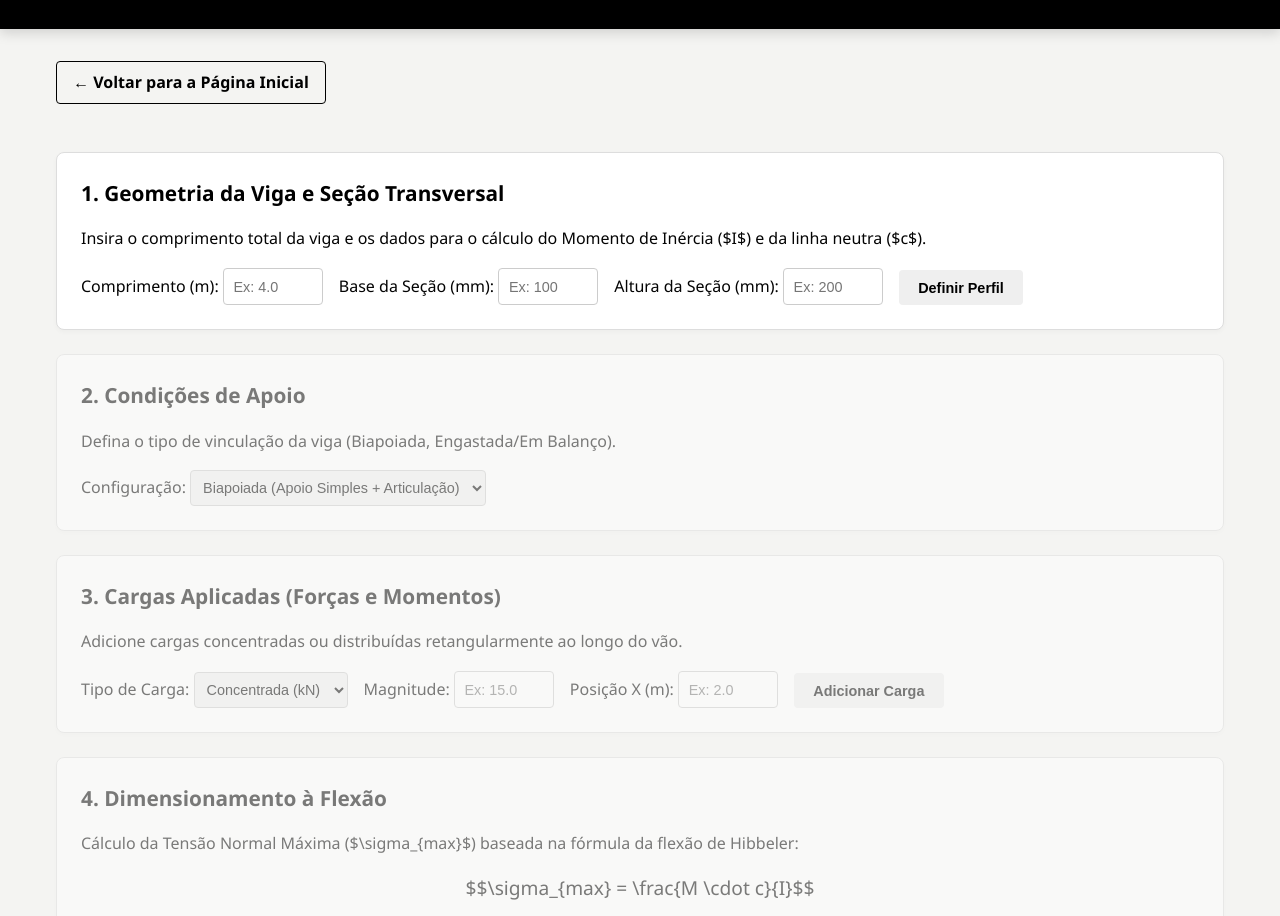
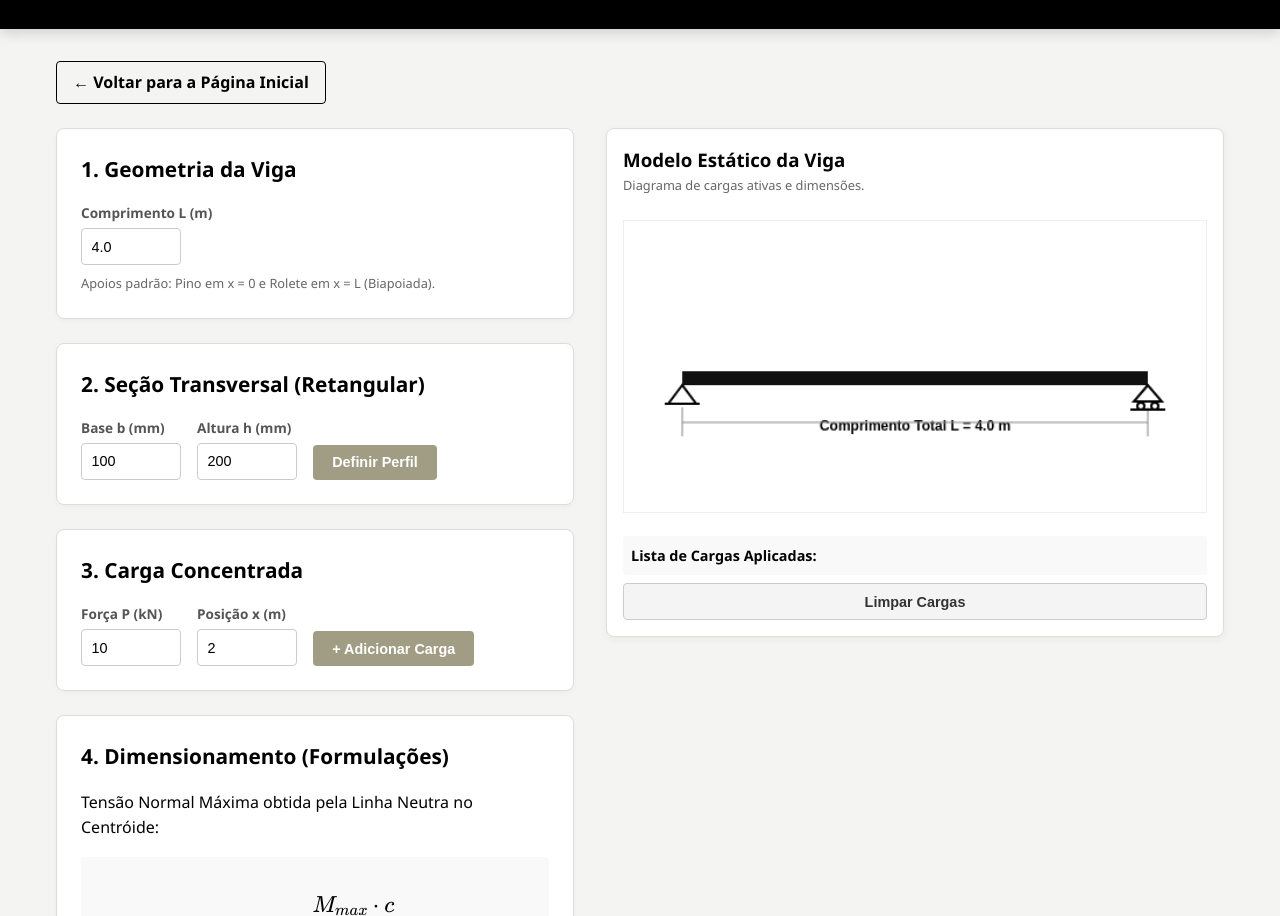
Before and after one commit to BernardoCastroo/Projeto-de-Mecanica-dos-solidos, a plain HTML site: page vigas.html in a window 1280 px wide. Shown: the part 133-1049 px from the top of the page. Drawn offline with nearby package versions, Linux system fonts and the light colour scheme.

Commit message:
Update vigas.html

```diff
--- a/vigas.html
+++ b/vigas.html
@@ -5,72 +5,88 @@
     <meta name="viewport" content="width=device-width, initial-scale=1.0">
     <title>Análise de Vigas - Resistência dos Materiais (Hibbeler)</title>
     <link rel="stylesheet" href="style.css">
+    <script src="https://polyfill.io/v3/polyfill.min.js?features=es6"></script>
+    <script id="MathJax-script" async src="https://cdn.jsdelivr.net/npm/mathjax@3/es3/tex-mml-chtml.js"></script>
 </head>
 <body>
 
     <header>
-        <h1>Análise de Vigas (Flexão Pura e Simples)</h1>
+        <h1>Análise de Vigas (Flexão)</h1>
         <p>Fundamentado em: HIBBELER, R.C. Resistência dos Materiais, 10ª Ed.</p>
     </header>
 
     <main>
-        <div style="margin-bottom: 1.5rem;">
         <a href="index.html" class="btn-voltar">← Voltar para a Página Inicial</a>
+
+        <div class="calc-container">
+            <div class="inputs-panel">
+                <section class="step-section">
+                    <h2>1. Geometria da Viga</h2>
+                    <div class="input-group">
+                        <div class="input-field">
+                            <label>Comprimento L (m)</label>
+                            <input type="number" id="viga-L" step="0.5" value="4.0" oninput="desenharViga()">
                         </div>
-
-        <section class="step-section" id="viga-passo1">
-            <h2>1. Geometria da Viga e Seção Transversal</h2>
-            <p>Insira o comprimento total da viga e os dados para o cálculo do Momento de Inércia ($I$) e da linha neutra ($c$).</p>
-
-            <div class="input-group">
-                <label>Comprimento (m): <input type="number" id="viga-comprimento" step="0.1" placeholder="Ex: 4.0"></label>
-                <label>Base da Seção (mm): <input type="number" id="viga-base" step="1" placeholder="Ex: 100"></label>
-                <label>Altura da Seção (mm): <input type="number" id="viga-altura" step="1" placeholder="Ex: 200"></label>
-                <button onclick="calcularPropriedadesSecao()">Definir Perfil</button>
                     </div>
-            <div class="node-list" id="resultado-perfil"></div>
+                    <p style="font-size:0.8rem; margin-top:0.5rem; color:#666;">Apoios padrão: Pino em x = 0 e Rolete em x = L (Biapoiada).</p>
                 </section>
 
-        <section class="step-section" id="viga-passo2" style="opacity: 0.5;">
-            <h2>2. Condições de Apoio</h2>
-            <p>Defina o tipo de vinculação da viga (Biapoiada, Engastada/Em Balanço).</p>
+                <section class="step-section">
+                    <h2>2. Seção Transversal (Retangular)</h2>
                     <div class="input-group">
-                <label>Configuração:
-                    <select id="viga-apoio" style="padding: 0.5rem; border-radius: 4px; border: 1px solid #ccc;">
-                        <option value="biapoiada">Biapoiada (Apoio Simples + Articulação)</option>
-                        <option value="balanco">Engastada (Em Balanço)</option>
-                    </select>
-                </label>
+                        <div class="input-field">
+                            <label>Base b (mm)</label>
+                            <input type="number" id="sect-b" placeholder="100" value="100">
+                        </div>
+                        <div class="input-field">
+                            <label>Altura h (mm)</label>
+                            <input type="number" id="sect-h" placeholder="200" value="200">
+                        </div>
+                        <button class="btn-add" onclick="calcularGeometria()">Definir Perfil</button>
+                    </div>
+                    <div id="result-geometria"></div>
+                </section>
+
+                <section class="step-section">
+                    <h2>3. Carga Concentrada</h2>
+                    <div class="input-group">
+                        <div class="input-field">
+                            <label>Força P (kN)</label>
+                            <input type="number" id="load-P" placeholder="10" value="10">
+                        </div>
+                        <div class="input-field">
+                            <label>Posição x (m)</label>
+                            <input type="number" id="load-a" placeholder="2" value="2">
+                        </div>
+                        <button class="btn-add" onclick="adicionarCargaP()">+ Adicionar Carga</button>
                     </div>
                 </section>
 
-        <section class="step-section" id="viga-passo3" style="opacity: 0.5;">
-            <h2>3. Cargas Aplicadas (Forças e Momentos)</h2>
-            <p>Adicione cargas concentradas ou distribuídas retangularmente ao longo do vão.</p>
-            <div class="input-group">
-                <label>Tipo de Carga:
-                    <select id="viga-tipo-carga" style="padding: 0.5rem; border-radius: 4px; border: 1px solid #ccc;">
-                        <option value="concentrada">Concentrada (kN)</option>
-                        <option value="distribuida">Distribuída (kN/m)</option>
-                    </select>
-                </label>
-                <label>Magnitude: <input type="number" id="viga-carga-val" step="0.1" placeholder="Ex: 15.0"></label>
-                <label>Posição X (m): <input type="number" id="viga-carga-pos" step="0.1" placeholder="Ex: 2.0"></label>
-                <button onclick="alert('Carga adicionada para o processamento de diagramas.')">Adicionar Carga</button>
+                <section class="step-section">
+                    <h2>4. Dimensionamento (Formulações)</h2>
+                    <p>Tensão Normal Máxima obtida pela Linha Neutra no Centróide:</p>
+                    <div style="text-align: center; margin: 1rem 0; font-size: 1.2rem; background:#f9f9f9; padding:1rem; border-radius:4px;">
+                        $$\sigma_{max} = \frac{M_{max} \cdot c}{I}$$
                     </div>
+                    <button class="btn-calcular" onclick="executarCalculoCompleto()">Calcular Esforços Estruturais</button>
+                    <div id="result-calculo-final"></div>
                 </section>
+            </div>
 
-        <section class="step-section" id="viga-passo4" style="opacity: 0.5;">
-            <h2>4. Dimensionamento à Flexão</h2>
-            <p>Cálculo da Tensão Normal Máxima ($\sigma_{max}$) baseada na fórmula da flexão de Hibbeler:</p>
-            <div style="text-align: center; margin: 1rem 0; font-size: 1.2rem;">
-                $$\sigma_{max} = \frac{M \cdot c}{I}$$
+            <div class="graph-panel">
+                <h3>Modelo Estático da Viga</h3>
+                <p style="font-size:0.8rem; color:#666; margin-bottom: 0.5rem;">Diagrama de cargas ativas e dimensões.</p>
+                <canvas id="canvasViga" width="500" height="250"></canvas>
+
+                <div class="data-list" style="margin-top:1rem;">
+                    <strong>Lista de Cargas Aplicadas:</strong>
+                    <ul id="ul-cargas-viga"></ul>
                 </div>
-            <p>Onde $M$ é o Momento Fletor Máximo, $c$ é a distância da linha neutra à fibra mais distante, e $I$ é o Momento de Inércia da área.</p>
-        </section>
-
-        <button class="btn-calcular" onclick="alert('Processando Reações, Cortantes, Momentos e Tensões Admissíveis...')">Calcular Viga</button>
+                <button style="margin-top:0.5rem; background:#f4f4f4; color:#333; width:100%; border: 1px solid #ccc;" onclick="limparViga()">Limpar Cargas</button>
+            </div>
+        </div>
     </main>
 
+    <script src="script_vigas.js"></script>
 </body>
 </html>
```
Lines whose indentation alone changed are shown as unchanged.
